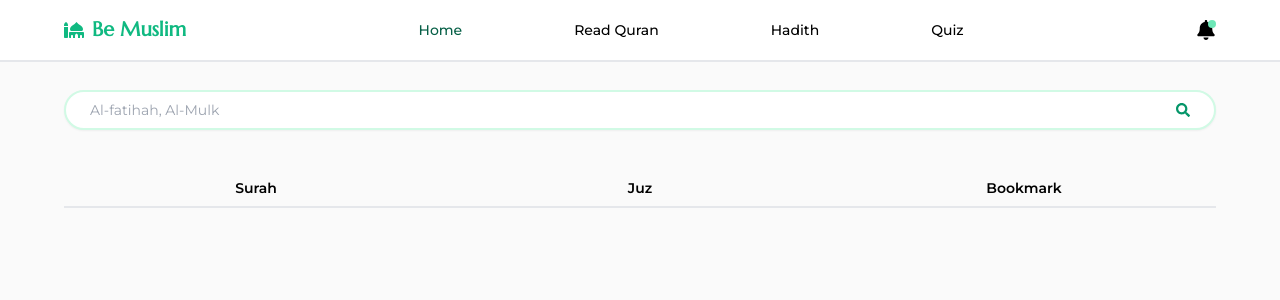
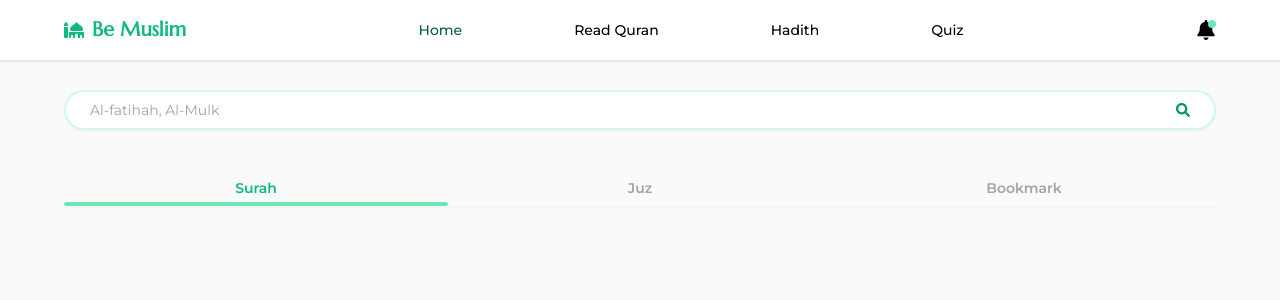
Before and after one commit to bryanberlandro/Be-Muslim, a React (Vite) app: page /quran in a window 1280 px wide. Shown: the top 300 px of the page. Built offline with nearby package versions, Linux system fonts and the light colour scheme.

Commit message:
style: styling tabbar at quran page

```diff
--- a/src/pages/quran.jsx
+++ b/src/pages/quran.jsx
@@ -1,6 +1,20 @@
+import { useEffect, useState } from "react"
 import { FaSearch } from "react-icons/fa"
 
+const tabs = [
+    { name: "Surah", translate: 0, isActive: true },
+    { name: "Juz", translate: 99.9, isActive: false },
+    { name: "Bookmark", translate: 200, isActive: false },
+]
+
 const QuranPage = () => {
+    const [activeTab, setActiveTab] = useState(0);
+
+    const handleTabClick = (index) => {
+        setActiveTab(index)
+    }
+
+
     return(
         <>
         <div className="pt-nav px-[5%]">
@@ -12,17 +26,22 @@ const QuranPage = () => {
                 />
                 <FaSearch className="text-emerald-600"/>
             </div>
-            <div className="mt-10 flex border-b-2 py-2 text-sm font-semibold">
-                <div className="w-1/3 text-center">
-                    <h1>Surah</h1>
-                </div>
-                <div className="w-1/3 text-center">
-                    <h1>Juz</h1>
-                </div>
-                <div className="w-1/3 text-center">
-                    <h1>Bookmark</h1>
-                </div>
+
+            <div className="mt-10 flex border-b-2 border-neutral-100 py-2 text-sm font-semibold relative">
+                <div className={`absolute transition-all duration-150 h-1 w-1/3 bg-emerald-300 bottom-0 rounded-full translate-x-[${tabs[activeTab].translate}%]`}></div>
+                {
+                    tabs.map((tab,index) => (
+                        <div
+                        key={index}
+                        onClick={() => handleTabClick(index)}
+                        className={`w-1/3 text-center cursor-pointer ${activeTab === index ? 'text-emerald-500' : 'text-neutral-400'}`}
+                        >
+                            <h1>{tab.name}</h1>
+                        </div>
+                    ))
+                }
             </div>
+
         </div>
         </>
     )
```
